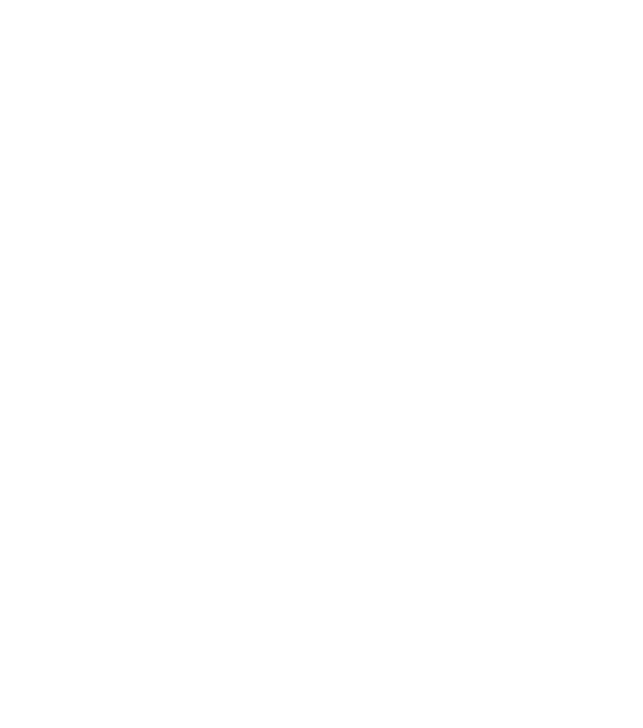
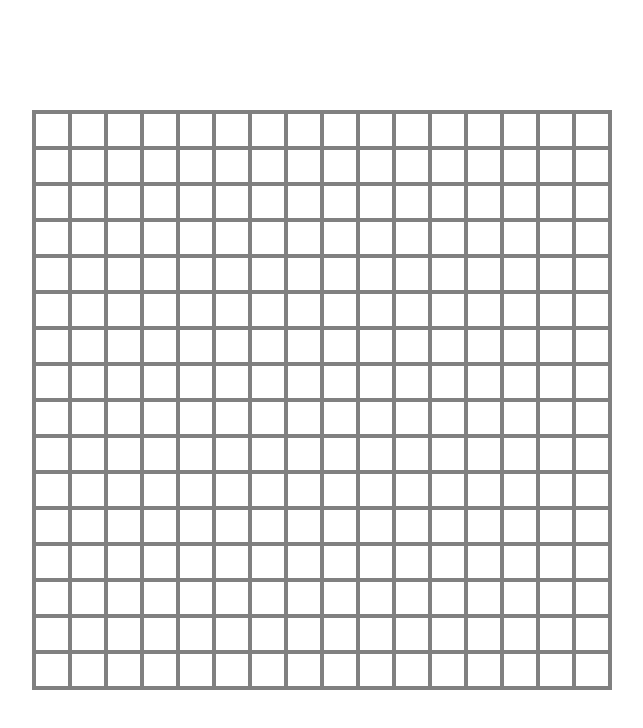
Before and after one commit to zopalmer14/etch-a-sketch, a plain HTML site: page index.html in a window 1280 px wide. Shown: the whole page, without its empty margins (318-961 px from the left). Drawn offline with Linux system fonts and the light colour scheme.

Commit message:
create 16x16 grid of square divs

```diff
--- a/dynamic.js
+++ b/dynamic.js
@@ -0,0 +1,14 @@
+
+const grid_container = document.querySelector('#grid_container');
+
+function createGrid(numRows, numCols) {
+    for (let col = 0; col < numCols; col++) {
+        for (let row = 0; row < numRows; row++) {
+            const tile = document.createElement('div');
+            tile.style.cssText = 'background-color: white; margin: 0.25vh; width: 4vh; height: 4vh;';
+            grid_container.appendChild(tile);
+        }
+    }
+}
+
+createGrid(16, 16);
--- a/index.html
+++ b/index.html
@@ -4,8 +4,14 @@
     <meta charset="UTF-8">
     <meta name="viewport" content="width=device-width, initial-scale=1.0">
     <title>Etch-A-Sketch</title>
+    <link rel="stylesheet" href="styles.css">
+    <script src="dynamic.js" defer></script>
 </head>
 <body>
+    <div id="screen_container">
+        <div id="grid_container">
 
+        </div>
+    </div>
 </body>
 </html>
--- a/styles.css
+++ b/styles.css
@@ -0,0 +1,25 @@
+body {
+    background-color: white;
+    color: white;
+    font-family: Garamond;
+    margin: 0;
+}
+
+#screen_container {
+    display: flex;
+    align-items: center;
+    justify-content: center;
+
+    width: 100vw;
+    height: 100vh;
+}
+
+#grid_container {
+    display: flex;
+    flex-wrap: wrap;
+
+    background-color: gray;
+    width: 72vh;
+    height: 72vh;
+    padding: 0.25vh;
+}
```
